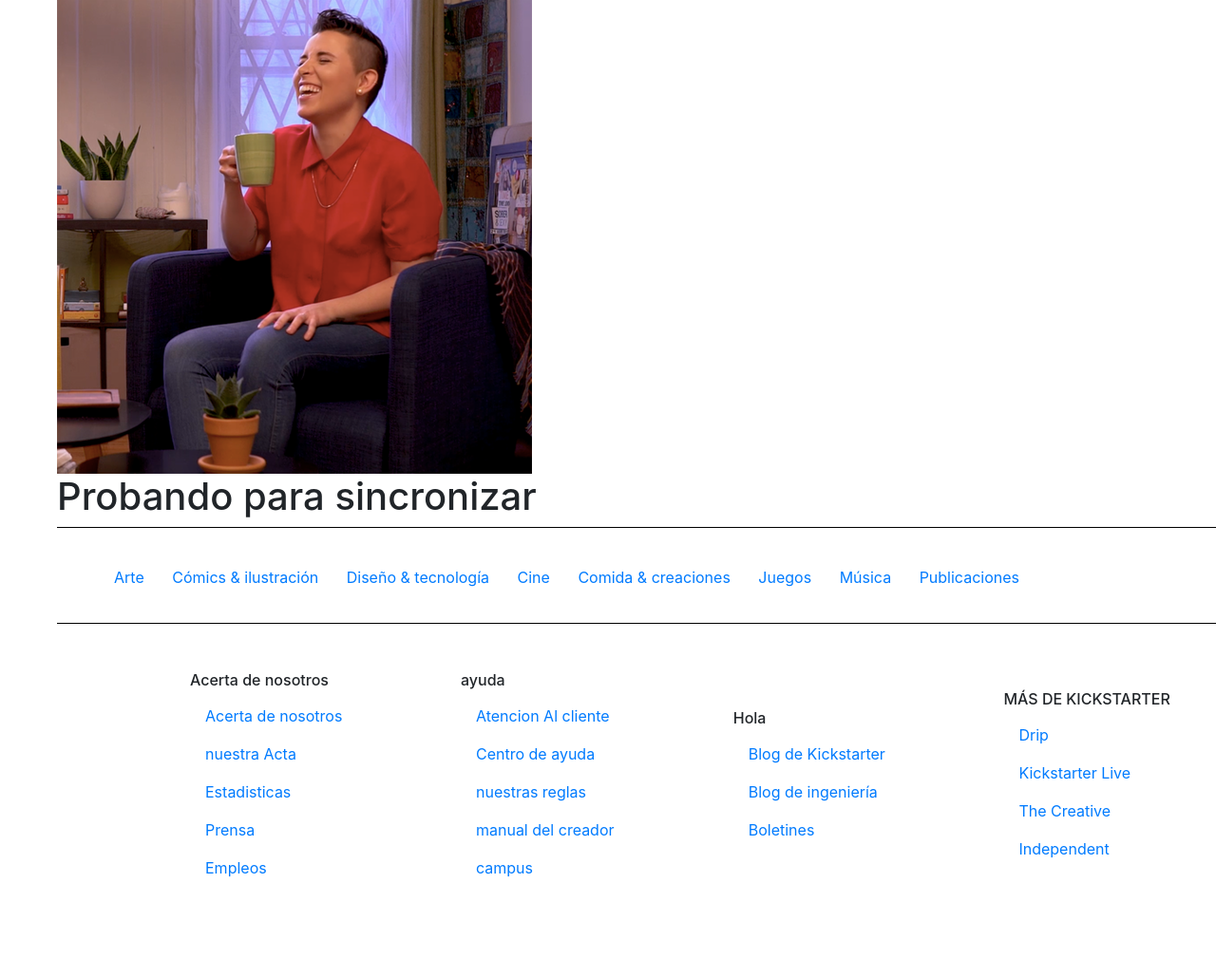
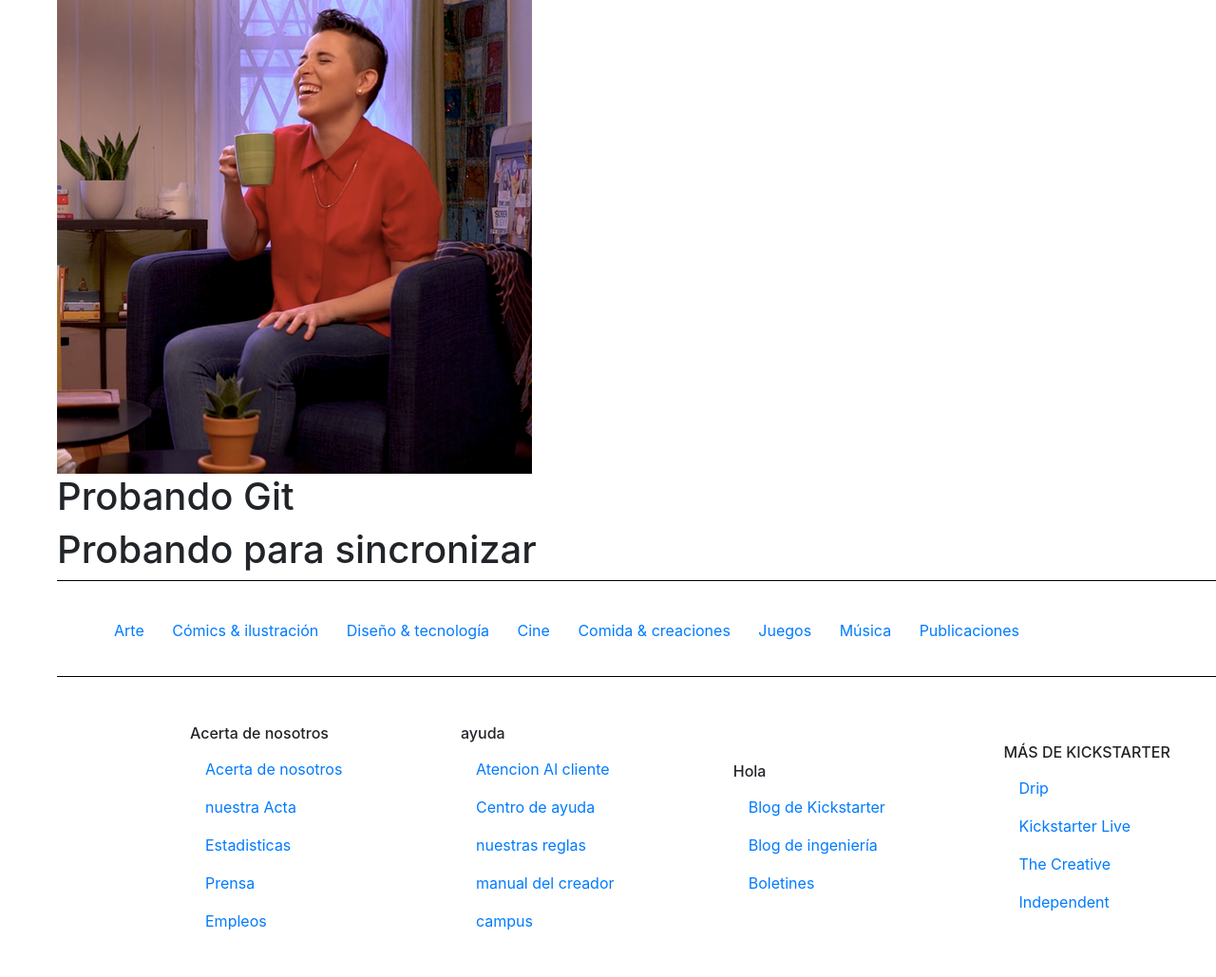
Before and after one commit to GenesisIza/proyecto-POO, a PHP site: page / in a window 1280 px wide; the page is wider, and only the part inside the window is pictured. Shown: the part 387-1416 px from the top of that part at 95% size. Run offline with PHP 8.4, Linux system fonts and the light colour scheme.

Commit message:
modifique index
puse h1

```diff
--- a/Kickstarter/index.php
+++ b/Kickstarter/index.php
@@ -29,6 +29,8 @@
      <img src="img/foto1.png" alt="foto1"
    </section>
 
+   <h1>Probando Git</h1>
+
     <h1>Probando para sincronizar</h1>
 
      <?php include 'Plantillas/navegacion.php';   ?>
```
